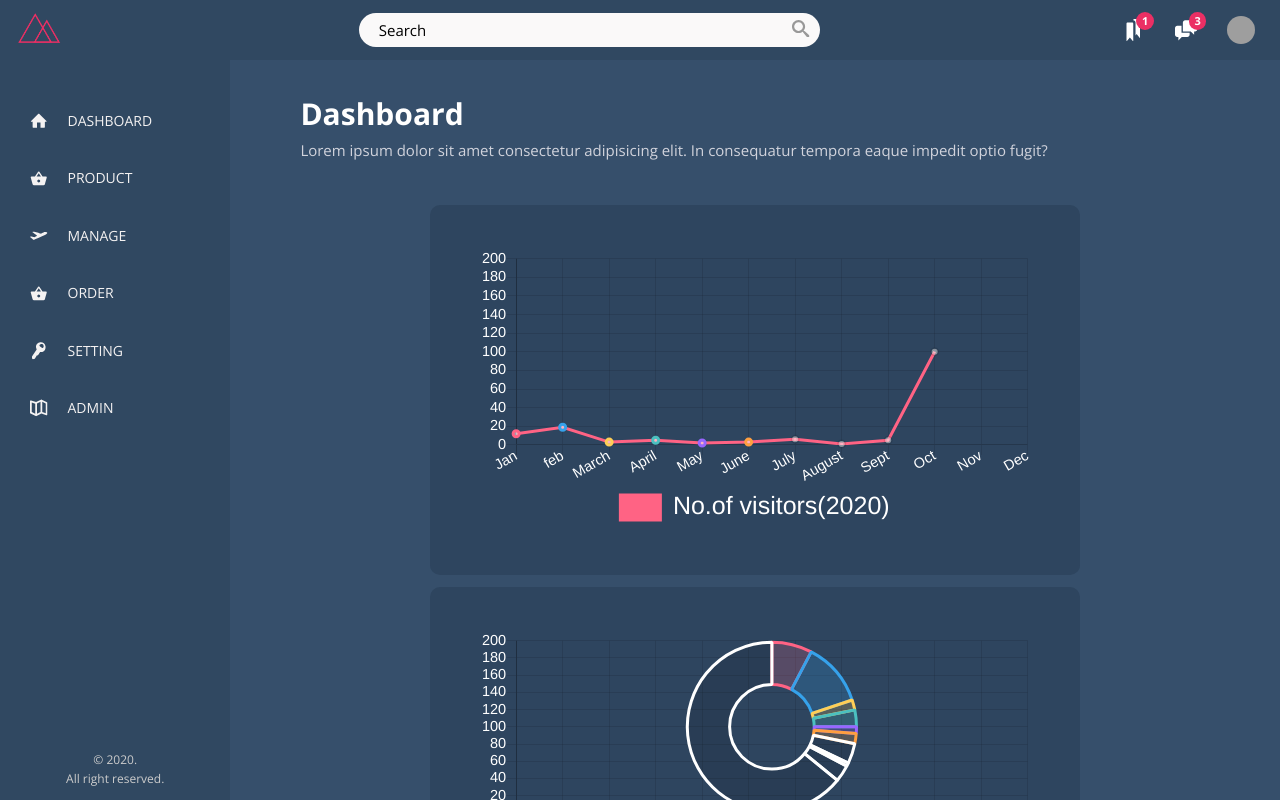
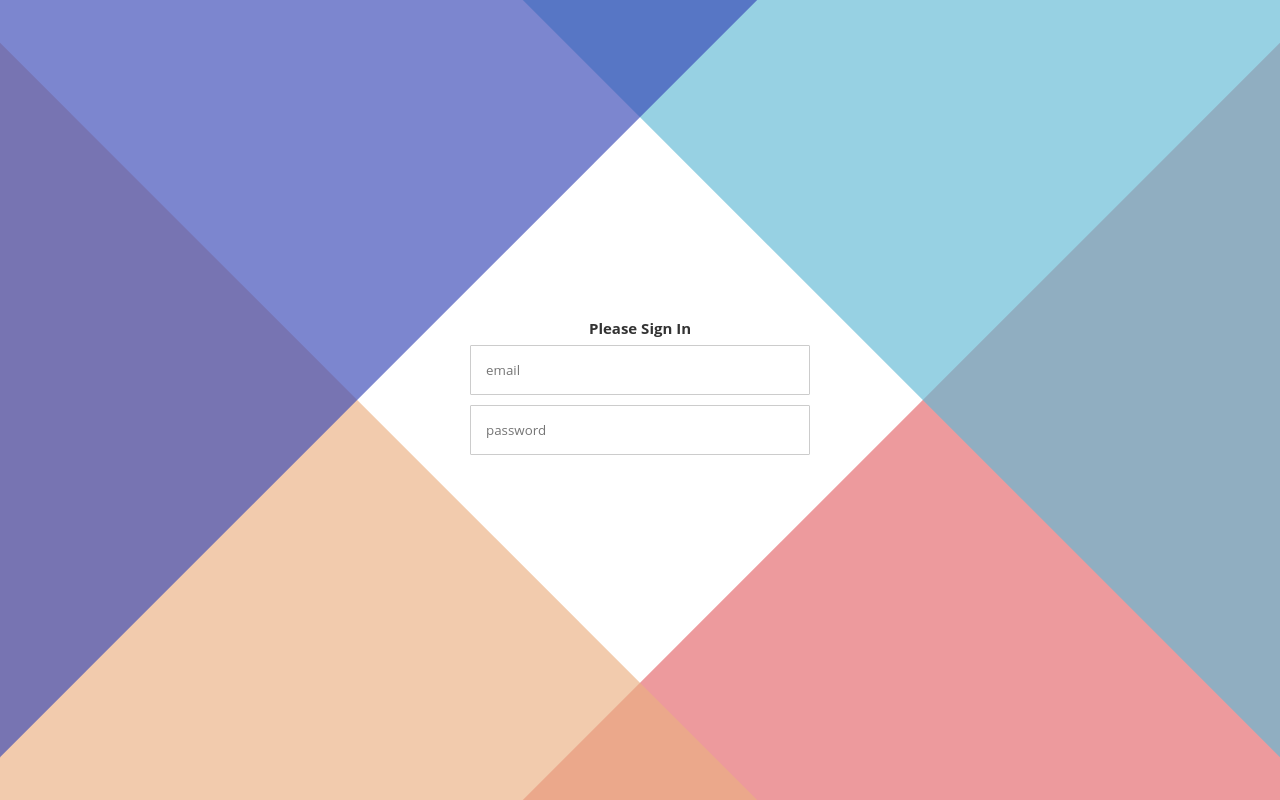
Before and after one commit to kkritii/dairy-shopping-portal, a PHP site: page /dairy-shopping-portal/backend/index.php in a window 1280 px wide. Run offline with PHP 8.4, Linux system fonts and the light colour scheme; grey boxes are pictures that could not be loaded.

Commit message:
Added login in backend

```diff
--- a/backend/index.php
+++ b/backend/index.php
@@ -1,144 +1,21 @@
-<?php
-	session_start();
-	$_SESSION['message'] = "";
-	$_SESSION['error'] = false;
-
-?>
-
 <!DOCTYPE html>
 <html lang="en">
      <head>
           <meta charset="UTF-8" />
           <meta name="viewport" content="width=device-width, initial-scale=1.0" />
-		<meta http-equiv="X-UA-Compatible" content="ie=edge" />
-		<link href="https://fonts.googleapis.com/css?family=Open+Sans:300,400,600,700&display=swap" rel="stylesheet"/>
-		<!-- <link rel="stylesheet" href="./css/product-main.css" /> -->
           <link rel="stylesheet" href="./css/main.min.css" />
-		<script src="./js/jquery.min.js"></script>
-		<title>Backend</title>
-
-
+          <title>Login</title>
      </head>
      <body>
-		<div class="container">
-		<div class="message-box form-box">
-		</div>
-			<header class="header">
-
-				<div class="header__logo">
-					<img src="img/logo.png" alt="logo" class="logo"/>
-				</div>
-
-				<form action="" class="search">
-					<input
-						type="text"
-						class="search__input"
-						placeholder="Search"
-					/>
-					<button class="search__btn">
-						<svg class="search__icon">
-							<use xlink:href="./img/sprite.svg#icon-search">
-						</svg>
-					</button>
-				</form>
-
-				<nav class="user-nav">
-					<div class="user-nav__icon-box">
-						<svg class="user-nav__icon">
-							<use xlink:href="./img/SVG1/sprite.svg#icon-bookmarks"></use>
-						</svg>
-						<span class="user-nav__notification">1</span>
-					</div>
-					<div class="user-nav__icon-box">
-						<svg class="user-nav__icon">
-							<use xlink:href="./img/SVG1/sprite.svg#icon-chat"></use>
-						</svg>
-						<span class="user-nav__notification">3</span>
-					</div>
-
-					<div class="user-nav__user">
-						<img src="./img/user.jpg" alt="user" class="user-nav__user-photo">
-						<span class="user-nav__user-name"></span>
-					</div>
-				</nav>
-
-			</header>
-
-			<div class="content">
-
-				<nav class="sidebar">
-
-					<ul class="nav">
-
-						<li class="nav__item">
-							<a href="main" class="nav__links ">
-								<svg class="nav__icon">
-									<use xlink:href="./img/SVG1/sprite.svg#icon-home"></use>
-								</svg>
-								<span class="nav__text">dashboard</span>
-							</a>
-						</li>
-						<li class="nav__item">
-							<a href="product" class="nav__links">
-								<svg class="nav__icon">
-									<use xlink:href="./img/SVG1/sprite.svg#icon-shopping_basket"></use>
-								</svg>
-								<span class="nav__text">Product</span>
-							</a>
-						</li>
-
-						<li class="nav__item">
-							<a href="manage" class="nav__links">
-								<svg class="nav__icon">
-									<use xlink:href="./img/SVG1/sprite.svg#icon-aircraft-take-off"></use>
-								</svg>
-								<span class="nav__text">Manage</span>
-							</a>
-						</li>
-						<li class="nav__item">
-							<a href="order" class="nav__links">
-								<svg class="nav__icon">
-									<use xlink:href="./img/SVG1/sprite.svg#icon-shopping_basket"></use>
-								</svg>
-								<span class="nav__text">Order</span>
-							</a>
-						</li>
-
-						<li class="nav__item">
-							<a href="" class="nav__links">
-								<svg class="nav__icon">
-									<use xlink:href="./img/SVG1/sprite.svg#icon-key"></use>
-								</svg>
-								<span class="nav__text">setting</span>
-							</a>
-						</li>
-
-						<li class="nav__item">
-							<a href="" class="nav__links">
-									<svg class="nav__icon">
-									<use xlink:href="./img/SVG1/sprite.svg#icon-map"></use>
-								</svg>
-								<span class="nav__text">Admin</span>
-							</a>
-						</li>
-					</ul>
-					<div class="footer">
-						&copy; 2020. <br>All right reserved.
-					</div>
-				</nav>
-
-
-				<main class="hotel-view" id="content"></main>
-
-
+          <div class="container-signin" onclick="onclick">
+               <div class="top"></div>
+               <div class="bottom"></div>
+               <div class="center">
+                    <h2>Please Sign In</h2>
+                    <input type="email" placeholder="email" />
+                    <input type="password" placeholder="password" />
+                    <h2>&nbsp;</h2>
                </div>
           </div>
-
-		<!-- remove this after development -->
-		<script src="./js/jquery.min.js"></script>
-		<script src="https://cdn.jsdelivr.net/npm/chart.js@2.9.3/dist/Chart.min.js"></script>
-		<!-- <script src=""></script> -->
-		<script src="./js/script.js"></script>
-
      </body>
 </html>
--- a/backend/scss/main.scss
+++ b/backend/scss/main.scss
@@ -12,4 +12,6 @@
 
 @import "layout/layout";
 @import "layout/modal-add-item";
+
 @import "pages/main_page";
+@import "pages/login";
--- /dev/null
+++ b/backend/scss/pages/_login.scss
@@ -0,0 +1,96 @@
+@import url("https://fonts.googleapis.com/css?family=Raleway:400,700");
+
+.container-signin {
+     position: absolute;
+     width: 100%;
+     height: 100%;
+     overflow: hidden;
+
+     &:hover,
+     &:active {
+          .top,
+          .bottom {
+               &:before,
+               &:after {
+                    margin-left: 200px;
+                    transform-origin: -200px 50%;
+                    transition-delay: 0s;
+               }
+          }
+
+          .center {
+               opacity: 1;
+               transition-delay: 0.2s;
+          }
+     }
+}
+
+.top,
+.bottom {
+     &:before,
+     &:after {
+          content: "";
+          display: block;
+          position: absolute;
+          width: 200vmax;
+          height: 200vmax;
+          top: 50%;
+          left: 50%;
+          margin-top: -100vmax;
+          transform-origin: 0 50%;
+          transition: all 0.5s cubic-bezier(0.445, 0.05, 0, 1);
+          z-index: 10;
+          opacity: 0.65;
+          transition-delay: 0.2s;
+     }
+}
+
+.top {
+     &:before {
+          transform: rotate(45deg);
+          background: #e46569;
+     }
+     &:after {
+          transform: rotate(135deg);
+          background: #ecaf81;
+     }
+}
+
+.bottom {
+     &:before {
+          transform: rotate(-45deg);
+          background: #60b8d4;
+     }
+     &:after {
+          transform: rotate(-135deg);
+          background: #3745b5;
+     }
+}
+
+.center {
+     position: absolute;
+     width: 400px;
+     height: 400px;
+     top: 50%;
+     left: 50%;
+     margin-left: -200px;
+     margin-top: -200px;
+     display: flex;
+     flex-direction: column;
+     justify-content: center;
+     align-items: center;
+     padding: 30px;
+     opacity: 0;
+     transition: all 0.5s cubic-bezier(0.445, 0.05, 0, 1);
+     transition-delay: 0s;
+     color: #333;
+
+     input {
+          width: 100%;
+          padding: 15px;
+          margin: 5px;
+          border-radius: 1px;
+          border: 1px solid #ccc;
+          font-family: inherit;
+     }
+}
--- a/backend/src/manage.html
+++ /dev/null
@@ -1,3 +0,0 @@
-<div class=" content-wrapper">
-    Babin
-</div>
--- a/checkout.php
+++ b/checkout.php
@@ -143,9 +143,7 @@
                     <p class="heading-summary">Summary</p>
                     <table>
                         <ul class="col-2-ul">
-
                             <?php
-
                                   if(count($_SESSION['cart']) != 0){
                                     $sum = 0;
                                     $i = 0;
```
Also changed, not shown: backend/css/main.css (+111 -12 lines), backend/index_temp.php (added, +144 -0 lines), backend/src/Untitled-1.php (deleted, +0 -41 lines), backend/src/p.html (deleted, +0 -70 lines), backend/src/product1.html (deleted, +0 -53 lines), backend/css/main.min.css, backend/uploads/Nepali-yak-cheese.jpg (added), backend/uploads/churpi.jpg (added), backend/uploads/raspberry-cake.jpg. Lines whose indentation alone changed are shown as unchanged.
